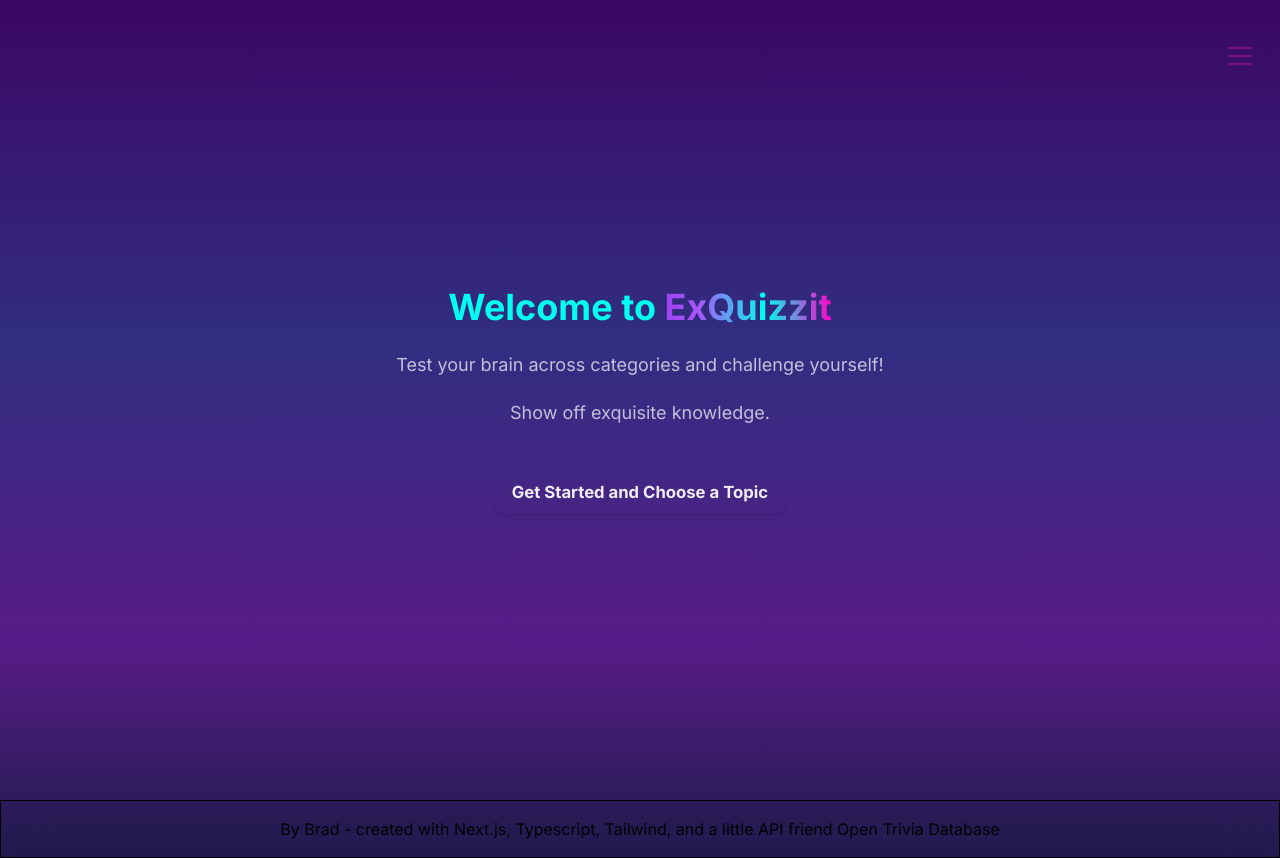
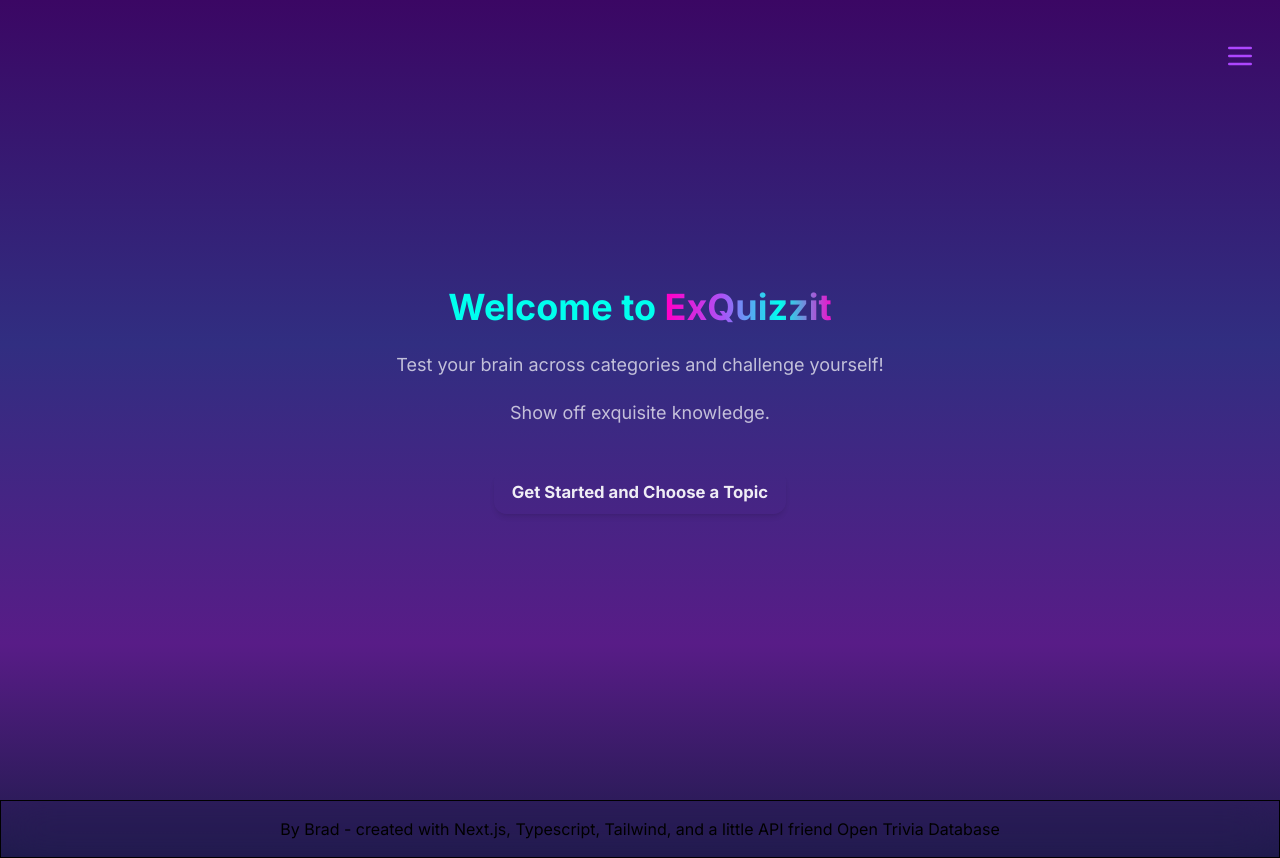
Before and after one commit to Brad-M2K/exquizzit-v2, a Next.js app: page / in a window 1280 px wide. Built offline with nearby package versions, Linux system fonts and the light colour scheme.

Commit message:
further restyling to animations and also tweaked popup in topic page

```diff
--- a/src/components/navigation/Nav.tsx
+++ b/src/components/navigation/Nav.tsx
@@ -46,12 +46,12 @@ export default function Nav() {
             {menuOpen ? (
                 <CircleX
                     onClick={() => setMenuOpen(false)}
-                    className='cursor-pointer w-12 h-12 stroke-fuchsia-900 hover:stroke-fuchsia-700 fixed top-8 right-4 z-50 p-2'
+                    className='cursor-pointer w-12 h-12 stroke-purple-500 hover:stroke-purple-700 fixed top-8 right-4 z-50 p-2'
                 />
             ) : (
                 <Menu
                 onClick={() => setMenuOpen((prev) => !prev)}
-                className='cursor-pointer w-12 h-12 stroke-fuchsia-900 hover:stroke-fuchsia-700 fixed top-8 right-4 z-50 p-2'
+                className='cursor-pointer w-12 h-12 stroke-purple-500 hover:stroke-purple-700 fixed top-8 right-4 z-50 p-2'
                 />
                 )
             }
--- a/src/components/topics/DifficultyPicker.tsx
+++ b/src/components/topics/DifficultyPicker.tsx
@@ -1,5 +1,6 @@
 import clsx from 'clsx';
 import { useState } from 'react';
+import '@/styles/animations.css'
 
 export type DifficultyPickerProps = {
     difficulty: string;
@@ -22,8 +23,8 @@ export default function DifficultyPicker({ difficulty, setDifficulty }: Difficul
                     className={clsx(
                         'px-4 py-2 font-semibold text-sm cursor-pointer transparent',
                         selected === diff
-                            ? 'bg-fuchsia-900 text-white rounded-lg shadow'
-                            : 'bg-transparent text-purple-800 hover:bg-fuchsia-800 hover:rounded-lg hover:text-white'
+                            ? 'magic-shimmer-bg text-white rounded-lg shadow'
+                            : 'bg-transparent text-purple-700 hover:bg-gray-400/30 hover:rounded-lg'
                 )}
             >
             {diff}
--- a/src/components/topics/Popup.tsx
+++ b/src/components/topics/Popup.tsx
@@ -10,16 +10,16 @@ export default function Popup({ topic, difficulty, setDifficulty, onStart, setSh
 
     return (
         <div
-            className="backdrop-blur-3xl border border-[rgba(168,85,247,0.15)] rounded-xl shadow-lg p-6 flex flex-col items-center gap-6 min-h-80 max-w-sm w-[90%]"
+            className="backdrop-blur-lg border border-[rgba(168,85,247,0.15)] rounded-xl shadow-lg p-6 flex flex-col items-center gap-6 min-h-80 max-w-sm w-[90%]"
         >
             <h1
-                className="font-semibold text-[#00ffee] text-xl "
+                className="font-semibold magic-shimmer-text text-xl "
             >
                 {selectedTopic?.name}
             </h1>
             <p
 
-                className="text-xl font-semibold px-3 text-center magic-shimmer-text"
+                className="text-xl font-semibold px-3 text-center text-[#00ffee]"
             >
                 {message}
             </p>
@@ -32,13 +32,13 @@ export default function Popup({ topic, difficulty, setDifficulty, onStart, setSh
             >
                 <button
                 onClick={() => setShowPopup(false)}
-                className="bg-fuchsia-900 hover:bg-fuchsia-800 text-white px-4 py-2 rounded-lg shadow font-semibold cursor-pointer"
+                className="bg-purple-700 hover:bg-purple-800 text-white px-4 py-2 rounded-lg shadow font-semibold cursor-pointer"
                 >
                     Back
                 </button>
                 <button
                     onClick={onStart}
-                    className="bg-fuchsia-900 hover:bg-fuchsia-800 text-white px-4 py-2 rounded-lg shadow font-semibold cursor-pointer"
+                    className="bg-purple-700 hover:bg-purple-800 text-white px-4 py-2 rounded-lg shadow font-semibold cursor-pointer"
                 >
                     confirm and let&#39;s go!
                 </button>
--- a/src/styles/animations.css
+++ b/src/styles/animations.css
@@ -1,11 +1,10 @@
-@keyframes magic-shimmer-once {
+@keyframes shimmer {
     0% {
-        background-position: 0% 50%;
+        background-position: -200% 0;
     }
 
     100% {
-        background-position: 100% 50%;
-        /* No background-image override here */
+        background-position: 200% 0;
     }
 }
 
@@ -29,23 +28,20 @@
 
 .magic-shimmer-text {
     background-image: linear-gradient(270deg,
-            #ff00c8,
-            #00ffee,
-            #a855f7,
-            #9333ea,
-            #ff00c8,
-            #00ff99,
-            #f59e42,
-            #f43f5e,
-            #38bdf8,
-            #fbbf24,
-            #ff00c8);
-    background-size: 400% 400%;
+        #ff00c8,
+        #00ffee,
+        #a855f7,
+        #ff00c8,
+        #00ffee,
+        #a855f7,
+        #ff00c8
+    );
+    background-size: 200% 200%;
     background-clip: text;
     -webkit-background-clip: text;
     -webkit-text-fill-color: transparent;
     color: transparent;
-    animation: magic-shimmer-once 1.9s ease-in-out forwards;
+    animation: shimmer 4.4s linear infinite;
 }
 
 .magic-shimmer-bg {
@@ -53,24 +49,10 @@
             #ff00c8,
             #00ffee,
             #a855f7,
-            #9333ea,
             #ff00c8,
-            #00ff99,
-            #f59e42,
-            #f43f5e,
-            #38bdf8,
-            #fbbf24,
-            #ff00c8);
-    background-size: 200% 100%;
-    animation: shimmer 1.5s infinite linear;
+            #00ffee,
+            #a855f7,
+            #ff00c8); /* Repeat the color stops for a seamless loop */
+    background-size: 400% 100%;
+    animation: shimmer 6s infinite linear;
 }
-
-@keyframes shimmer {
-    0% {
-        background-position: -200% 0;
-    }
-
-    100% {
-        background-position: 200% 0;
-    }
-}
```
